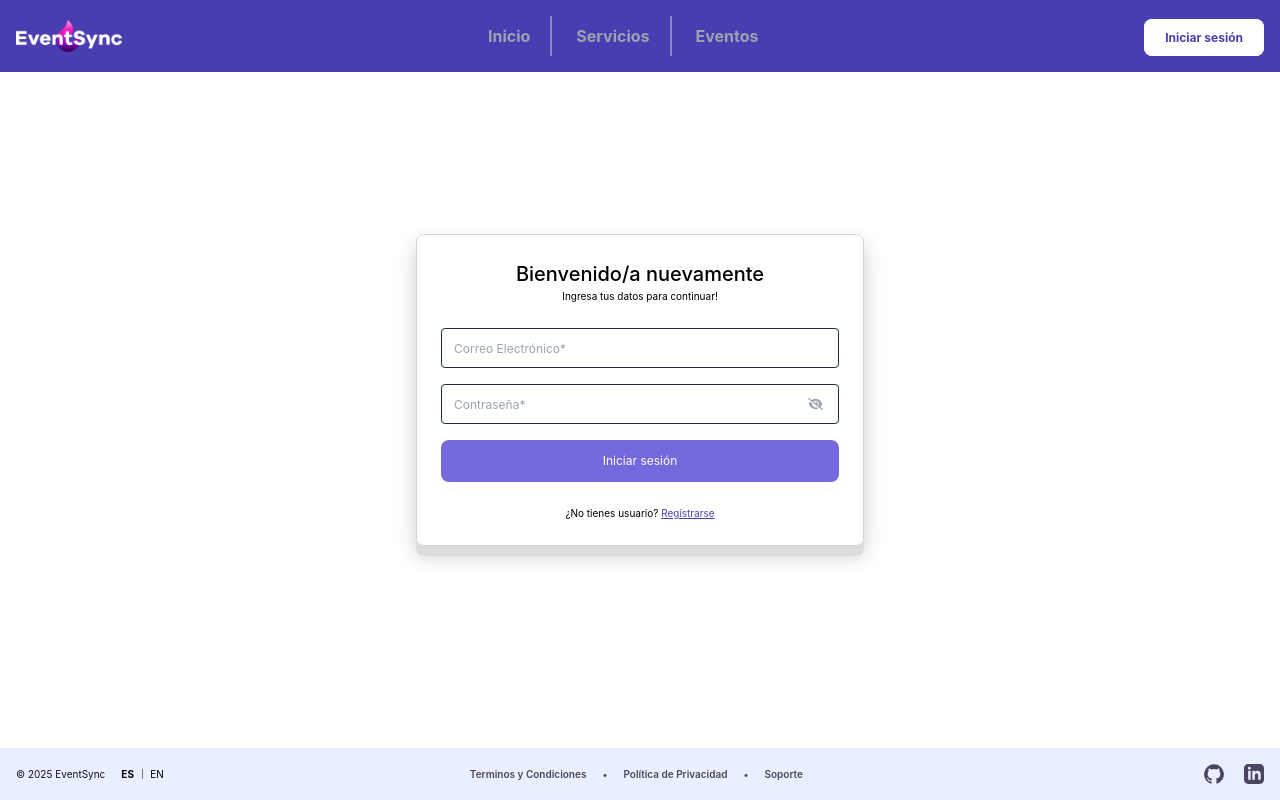
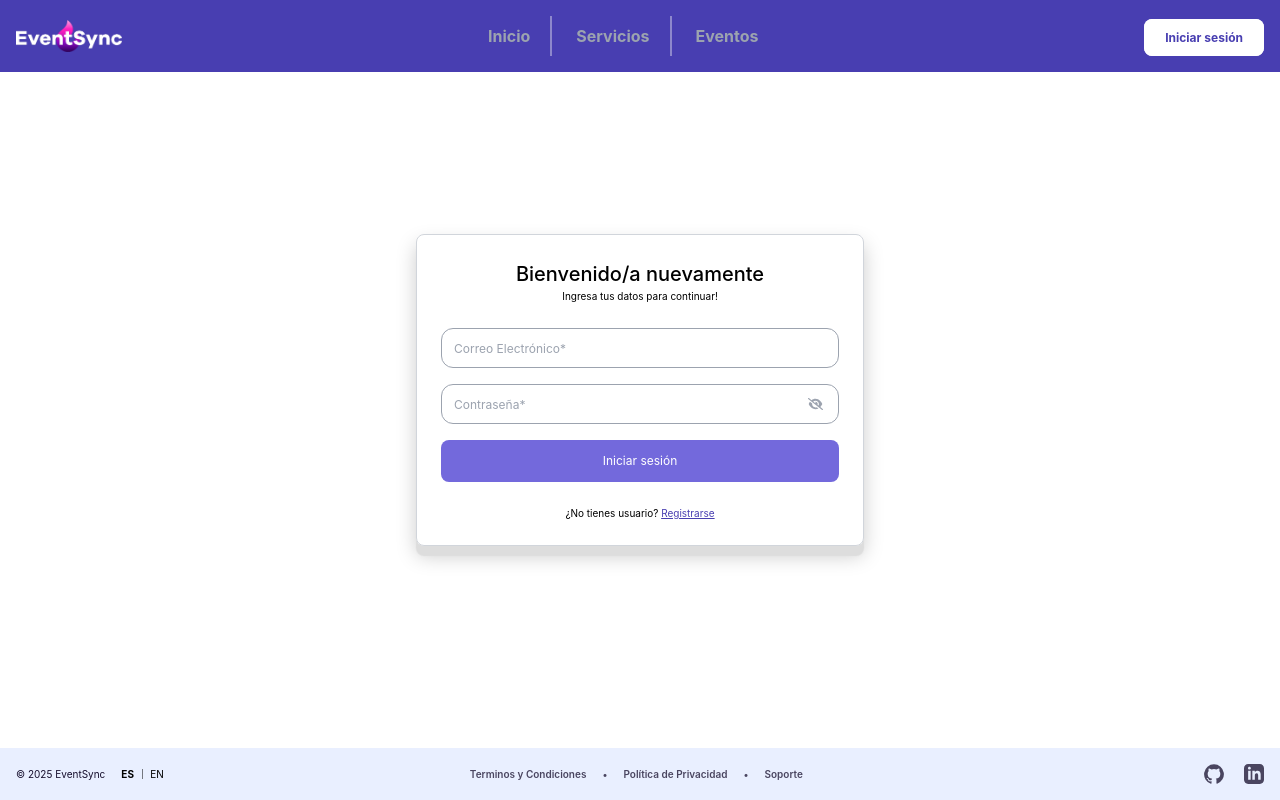
Before and after one commit to gcarolina03/eventSync-frontend-Vue, a Vue app: page /auth/login in a window 1280 px wide. Built offline with nearby package versions, Linux system fonts and the light colour scheme; no server answers.

Commit message:
agregar soporte para el atributo min en el componente Input

```diff
--- a/src/components/forms/Input.vue
+++ b/src/components/forms/Input.vue
@@ -1,6 +1,6 @@
 <template>
 	<div class="relative w-full">
-		<Field :name="name" :type="isPassword && isVisible ? 'text' : type" :class="inputClass" :placeholder="placeholder" :accept="accept" @change="checkChange" :disabled="disabled" />
+		<Field :name="name" :type="isPassword && isVisible ? 'text' : type" :class="inputClass" :placeholder="placeholder" :accept="accept" @change="checkChange" :min="min" :disabled="disabled" />
 		<div v-if="isPassword" class="absolute inset-y-0 right-0 mr-4 flex items-center cursor-pointer"
 			@click="togglePasswordVisibility">
 			<Icon icon="eye" v-if="isVisible" class="text-gray-400" />
@@ -39,7 +39,11 @@ const props = defineProps({
 	disabled:{
 		type: Boolean,
 		default: false
-	}
+	},
+	min: {
+		type: String,
+		default: ''
+	},
 })
 
 const isPassword = props.type == 'password'
@@ -58,7 +62,7 @@ const inputClass = computed(() => {
 		case 'text':
 		case 'password':
 		default:
-			baseClass = 'w-full h-10 border border-gray-800 rounded px-3';
+			baseClass = 'w-full h-10 border border-gray-400 focus:border-gray-600 focus:ring-0 focus:outline-none rounded-xl px-3';
 			break;
 	}
 
```
